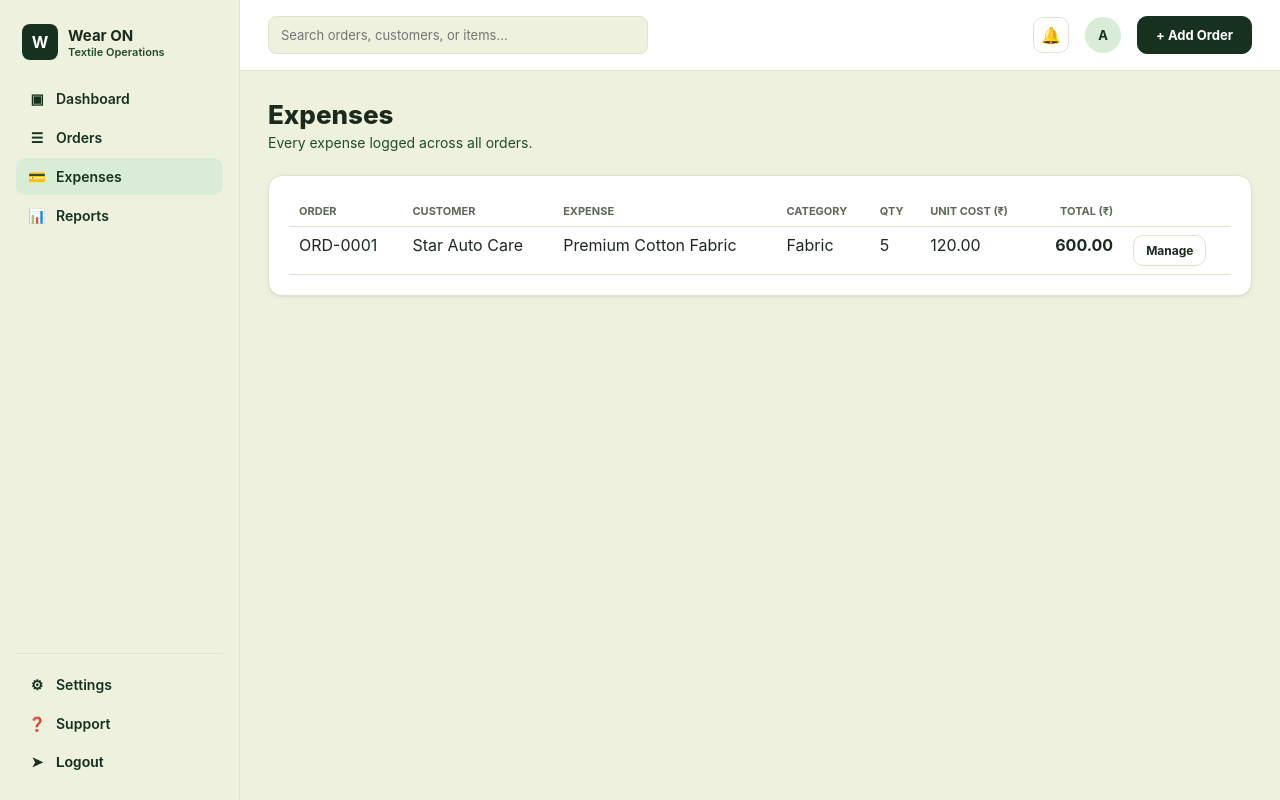
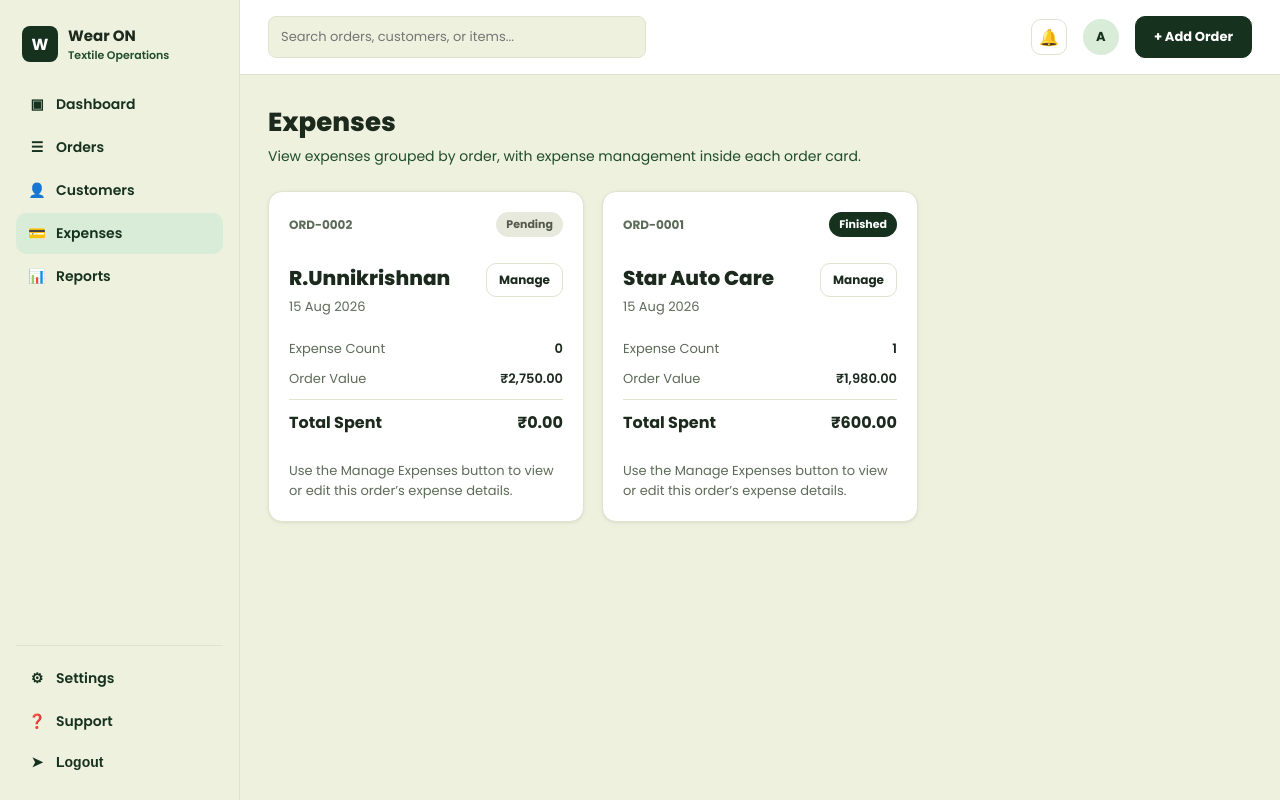
Before and after one commit to uk1241/wearon, a Django app: page /expenses/ in a window 1280 px wide. Run offline with Django 5.2, Linux system fonts and the light colour scheme; a user stored in the database is signed in; data comes from the database, SQL or seed files in the repository; both versions use the stored data as it was after the commit.

Commit message:
ui changes added cutomer section,delete section

```diff
--- a/orders/models.py
+++ b/orders/models.py
@@ -67,7 +67,7 @@ class Order(models.Model):
 
     order_number = models.CharField(max_length=20, unique=True, editable=False)
     customer = models.ForeignKey(Customer, on_delete=models.CASCADE, related_name="orders")
-    status = models.CharField(max_length=20, choices=STATUS_CHOICES, default=STATUS_PENDING)
+    status = models.CharField(max_length=20, choices=STATUS_CHOICES, default=STATUS_IN_PROGRESS)
     order_date = models.DateField(default=timezone.localdate)
     expected_delivery_date = models.DateField(null=True, blank=True)
     reference_number = models.CharField("Reference / PO Number", max_length=50, blank=True)
--- a/orders/templates/orders/dashboard.html
+++ b/orders/templates/orders/dashboard.html
@@ -7,7 +7,7 @@
 
 <div class="stat-grid">
   <div class="card stat-card"><div class="stat-label">Total Orders</div><div class="stat-value">{{ total_orders }}</div></div>
-  <div class="card stat-card"><div class="stat-label">Pending</div><div class="stat-value">{{ pending_count }}</div></div>
+  <div class="card stat-card"><div class="stat-label">In Progress</div><div class="stat-value">{{ in_progress_count }}</div></div>
   <div class="card stat-card"><div class="stat-label">Completed</div><div class="stat-value green">{{ finished_count }}</div></div>
   <div class="card stat-card"><div class="stat-label">Revenue (Today)</div><div class="stat-value">&#8377;{{ revenue_today|intcomma }}</div></div>
   <div class="card stat-card"><div class="stat-label">Expenses (Today)</div><div class="stat-value red">&#8377;{{ expenses_today|intcomma }}</div></div>
@@ -27,7 +27,7 @@
   {% for order in orders %}
     {% include "orders/_order_card.html" %}
   {% empty %}
-    <div class="empty-state">No orders yet. <a href="{% url 'order-create' %}">Create your first order</a>.</div>
+    <div class="empty-state">No orders yet.</div>
   {% endfor %}
 </div>
 {% endblock %}
--- a/orders/templates/orders/expense_list.html
+++ b/orders/templates/orders/expense_list.html
@@ -3,38 +3,33 @@
 {% block title %}Expenses — TextileFlow{% endblock %}
 {% block content %}
 <h1 class="page-title">Expenses</h1>
-<p class="page-sub">Every expense logged across all orders.</p>
+<p class="page-sub">View expenses grouped by order, with expense management inside each order card.</p>
 
-<div class="card info-card">
-  <table class="items-table">
-    <thead>
-      <tr>
-        <th>Order</th>
-        <th>Customer</th>
-        <th>Expense</th>
-        <th>Category</th>
-        <th>Qty</th>
-        <th>Unit Cost (&#8377;)</th>
-        <th style="text-align:right;">Total (&#8377;)</th>
-        <th></th>
-      </tr>
-    </thead>
-    <tbody>
-      {% for expense in expenses %}
-      <tr>
-        <td><a href="{% url 'order-expenses' expense.order.pk %}">{{ expense.order.order_number }}</a></td>
-        <td>{{ expense.order.customer.name }}</td>
-        <td>{{ expense.name }}</td>
-        <td>{{ expense.category|default:"—" }}</td>
-        <td>{{ expense.quantity|floatformat:0 }}</td>
-        <td>{{ expense.unit_cost|floatformat:2 }}</td>
-        <td class="amount-cell">{{ expense.total|floatformat:2 }}</td>
-        <td><a href="{% url 'order-expenses' expense.order.pk %}" class="btn btn-sm btn-outline">Manage</a></td>
-      </tr>
-      {% empty %}
-      <tr><td colspan="8" class="text-muted">No expenses logged yet.</td></tr>
-      {% endfor %}
-    </tbody>
-  </table>
+<div class="order-grid">
+  {% for order in orders %}
+  <div class="card order-card">
+    <div class="order-card-top">
+      <span class="order-id">{{ order.order_number }}</span>
+      <span class="pill pill-{{ order.status }}">{{ order.get_status_display }}</span>
+    </div>
+    <div class="order-name-row">
+      <div>
+        <div class="order-name">{{ order.customer.name }}</div>
+        <div class="text-muted" style="font-size:13px; margin-top:4px;">{{ order.expected_delivery_date|date:"d M Y"|default:"No delivery date" }}</div>
+      </div>
+      <a href="{% url 'order-expenses' order.pk %}" class="btn btn-sm btn-outline">Manage</a>
+    </div>
+
+    <div class="kv-row"><span class="k">Expense Count</span><span class="v">{{ order.expenses.count }}</span></div>
+    <div class="kv-row"><span class="k">Order Value</span><span class="v">&#8377;{{ order.grand_total|intcomma }}</span></div>
+    <div class="order-total-row"><span>Total Spent</span><span>&#8377;{{ order.total_expenses|intcomma }}</span></div>
+
+    <div class="expense-card-list">
+      <p style="margin:0; color:var(--muted); font-size:13px;">Use the Manage Expenses button to view or edit this order’s expense details.</p>
+    </div>
+  </div>
+  {% empty %}
+  <div class="empty-state">No orders available yet.</div>
+  {% endfor %}
 </div>
 {% endblock %}
--- a/orders/templates/orders/order_list.html
+++ b/orders/templates/orders/order_list.html
@@ -6,7 +6,6 @@
     <h1 class="page-title">Orders</h1>
     <p class="page-sub">All customer orders in one place.</p>
   </div>
-  <a href="{% url 'order-create' %}" class="btn btn-primary">+ Add Order</a>
 </div>
 
 <div class="filter-bar">
--- a/orders/urls.py
+++ b/orders/urls.py
@@ -10,7 +10,11 @@ urlpatterns = [
     path("orders/<int:pk>/", views.order_detail, name="order-detail"),
     path("orders/<int:pk>/mark-finished/", views.order_mark_finished, name="order-mark-finished"),
     path("orders/<int:pk>/invoice/", views.order_invoice, name="order-invoice"),
+    path("orders/<int:pk>/delete/", views.order_delete, name="order-delete"),
+    path("orders/<int:pk>/unfinish/", views.order_mark_unfinished, name="order-mark-unfinished"),
     path("orders/<int:pk>/expenses/", views.expense_management, name="order-expenses"),
+    path("customers/", views.customer_list, name="customer-list"),
+    path("customers/<int:pk>/", views.customer_detail, name="customer-detail"),
     path("orders/<int:pk>/expenses/export/", views.expense_export, name="order-expenses-export"),
     path("expenses/", views.expense_list, name="expense-list"),
     path("reports/", views.reports, name="reports"),
--- a/orders/views.py
+++ b/orders/views.py
@@ -13,24 +13,24 @@ from .forms import ExpenseFormSet, OrderForm, OrderItemFormSet
 from .models import Customer, Expense, Order, OrderProgress
 
 ORDER_STATUS_TABS = [
-    ("all", "All Orders"),
-    (Order.STATUS_PENDING, "Pending"),
     (Order.STATUS_IN_PROGRESS, "In Progress"),
-    (Order.STATUS_FINISHED, "Finished"),
+    (Order.STATUS_FINISHED, "Completed"),
 ]
 
 
 def _filter_by_status(queryset, status):
-    if status and status != "all":
-        return queryset.filter(status=status)
-    return queryset
+    if status not in {Order.STATUS_IN_PROGRESS, Order.STATUS_FINISHED}:
+        status = Order.STATUS_IN_PROGRESS
+    if status == Order.STATUS_IN_PROGRESS:
+        return queryset.filter(status__in=[Order.STATUS_IN_PROGRESS, Order.STATUS_PENDING])
+    return queryset.filter(status=status)
 
 
 @login_required
 def dashboard(request):
     orders = Order.objects.select_related("customer").prefetch_related("items")
     today = date.today()
-    status = request.GET.get("status", "all")
+    status = request.GET.get("status", Order.STATUS_IN_PROGRESS)
 
     todays_orders = orders.filter(order_date=today)
     revenue_today = sum((o.grand_total for o in todays_orders), Decimal("0"))
@@ -40,7 +40,7 @@ def dashboard(request):
 
     context = {
         "total_orders": orders.count(),
-        "pending_count": orders.filter(status=Order.STATUS_PENDING).count(),
+        "in_progress_count": orders.filter(status__in=[Order.STATUS_IN_PROGRESS, Order.STATUS_PENDING]).count(),
         "finished_count": orders.filter(status=Order.STATUS_FINISHED).count(),
         "revenue_today": revenue_today,
         "expenses_today": expenses_today,
@@ -55,13 +55,19 @@ def dashboard(request):
 @login_required
 def order_list(request):
     orders = Order.objects.select_related("customer").prefetch_related("items")
-    status = request.GET.get("status", "all")
+    status = request.GET.get("status", Order.STATUS_IN_PROGRESS)
     context = {
         "orders": _filter_by_status(orders, status),
         "active_status": status,
         "status_tabs": ORDER_STATUS_TABS,
     }
     return render(request, "orders/order_list.html", context)
+
+
+@login_required
+def customer_list(request):
+    customers = Customer.objects.order_by("name").prefetch_related("orders")
+    return render(request, "orders/customer_list.html", {"customers": customers})
 
 
 @login_required
@@ -111,6 +117,25 @@ def order_mark_finished(request, pk):
 
 
 @login_required
+@require_POST
+def order_mark_unfinished(request, pk):
+    order = get_object_or_404(Order, pk=pk)
+    if order.status == Order.STATUS_FINISHED:
+        order.status = Order.STATUS_IN_PROGRESS
+        order.save()
+        OrderProgress.objects.create(order=order, title="Order Reopened")
+    return redirect("order-detail", pk=order.pk)
+
+
+@login_required
+@require_POST
+def order_delete(request, pk):
+    order = get_object_or_404(Order, pk=pk)
+    order.delete()
+    return redirect("order-list")
+
+
+@login_required
 def order_invoice(request, pk):
     order = get_object_or_404(
         Order.objects.select_related("customer").prefetch_related("items"), pk=pk
@@ -147,8 +172,12 @@ def expense_export(request, pk):
 
 @login_required
 def expense_list(request):
-    expenses = Expense.objects.select_related("order", "order__customer").order_by("-created_at")
-    return render(request, "orders/expense_list.html", {"expenses": expenses})
+    orders = (
+        Order.objects.select_related("customer")
+        .prefetch_related("expenses")
+        .order_by("-created_at")
+    )
+    return render(request, "orders/expense_list.html", {"orders": orders})
 
 
 @login_required
@@ -191,8 +220,17 @@ def reports(request):
 
 
 @login_required
+def customer_detail(request, pk):
+    customer = get_object_or_404(
+        Customer.objects.prefetch_related("orders__items", "orders__expenses"),
+        pk=pk,
+    )
+    return render(request, "orders/customer_detail.html", {"customer": customer})
+
+
+@login_required
 def settings_page(request):
-    return render(request, "orders/placeholder.html", {"page_title": "Settings"})
+    return render(request, "orders/settings.html", {"page_title": "Settings"})
 
 
 @login_required
--- a/static/css/style.css
+++ b/static/css/style.css
@@ -23,7 +54,7 @@ html, body {
   padding: 0;
   background: var(--bg);
   color: var(--ink);
-  font-family: -apple-system, "Segoe UI", Roboto, Helvetica, Arial, sans-serif;
+  font-family: 'Poppins', -apple-system, "Segoe UI", Roboto, Helvetica, Arial, sans-serif;
 }
 
 a { color: inherit; text-decoration: none; }
@@ -364,6 +397,10 @@ table.items-table input { padding: 8px; font-size: 13px; }
 .order-context-bar { display: flex; align-items: center; gap: 14px; flex-wrap: wrap; margin-bottom: 20px; font-size: 13px; color: var(--muted); }
 .order-context-bar .pill-order { background: var(--grey-bg); font-weight: 700; padding: 6px 12px; border-radius: 8px; color: var(--ink); }
 
+.order-name-row { display: flex; justify-content: space-between; align-items: flex-start; gap: 12px; margin: 16px 0 12px; }
+.order-name-row .order-name { margin: 0; }
+.expense-card-list { margin-top: 16px; }
+
 .empty-state { text-align: center; padding: 60px 20px; color: var(--muted); }
 
 /* Login */
--- /dev/null
+++ b/static/js/theme_toggle.js
@@ -0,0 +1,33 @@
+// Theme toggle: persists selection in localStorage and applies a `dark-theme` class to <html>
+(function () {
+  const THEME_KEY = 'theme';
+
+  function applyTheme(theme) {
+    const el = document.documentElement;
+    if (theme === 'dark') {
+      el.classList.add('dark-theme');
+    } else {
+      el.classList.remove('dark-theme');
+    }
+  }
+
+  function current() {
+    return localStorage.getItem(THEME_KEY) || (window.matchMedia && window.matchMedia('(prefers-color-scheme: dark)').matches ? 'dark' : 'light');
+  }
+
+  window.toggleTheme = function (to) {
+    const theme = to || (current() === 'dark' ? 'light' : 'dark');
+    localStorage.setItem(THEME_KEY, theme);
+    applyTheme(theme);
+    // update any toggles on the page
+    const toggle = document.querySelector('[data-theme-toggle]');
+    if (toggle) toggle.textContent = theme === 'dark' ? 'Switch to Light' : 'Switch to Dark';
+  };
+
+  // apply on load
+  try {
+    applyTheme(current());
+  } catch (e) {
+    // ignore
+  }
+})();
--- a/templates/base.html
+++ b/templates/base.html
@@ -4,6 +4,9 @@
   <meta charset="UTF-8">
   <meta name="viewport" content="width=device-width, initial-scale=1.0">
   <title>{% block title %}TextileFlow{% endblock %}</title>
+  <link rel="preconnect" href="https://fonts.googleapis.com">
+  <link rel="preconnect" href="https://fonts.gstatic.com" crossorigin>
+  <link href="https://fonts.googleapis.com/css2?family=Poppins:wght@300;400;600;700;800&display=swap" rel="stylesheet">
   <link rel="stylesheet" href="{% static 'css/style.css' %}">
   {% block extra_head %}{% endblock %}
 </head>
@@ -20,6 +23,7 @@
       <ul class="nav">
         <li><a href="{% url 'dashboard' %}" class="{% if request.resolver_match.url_name == 'dashboard' %}active{% endif %}"><span class="icon">&#9635;</span> Dashboard</a></li>
         <li><a href="{% url 'order-list' %}" class="{% if request.resolver_match.url_name in 'order-list,order-detail,order-create,order-edit' %}active{% endif %}"><span class="icon">&#9776;</span> Orders</a></li>
+        <li><a href="{% url 'customer-list' %}" class="{% if request.resolver_match.url_name in 'customer-list,customer-detail' %}active{% endif %}"><span class="icon">&#128100;</span> Customers</a></li>
         <li><a href="{% url 'expense-list' %}" class="{% if request.resolver_match.url_name in 'expense-list,order-expenses' %}active{% endif %}"><span class="icon">&#128179;</span> Expenses</a></li>
         <li><a href="{% url 'reports' %}" class="{% if request.resolver_match.url_name == 'reports' %}active{% endif %}"><span class="icon">&#128202;</span> Reports</a></li>
       </ul>
@@ -58,5 +62,6 @@
     </div>
   </div>
   {% block extra_scripts %}{% endblock %}
+  <script src="{% static 'js/theme_toggle.js' %}"></script>
 </body>
 </html>
```
Also changed, not shown: other parts of static/css/style.css (+34 -1 lines), orders/templates/orders/customer_detail.html (added, +64 -0 lines), orders/templates/orders/customer_list.html (added, +29 -0 lines), orders/templates/orders/order_detail.html (+9 -0 lines), orders/templates/orders/settings.html (added, +17 -0 lines), db.sqlite3.
